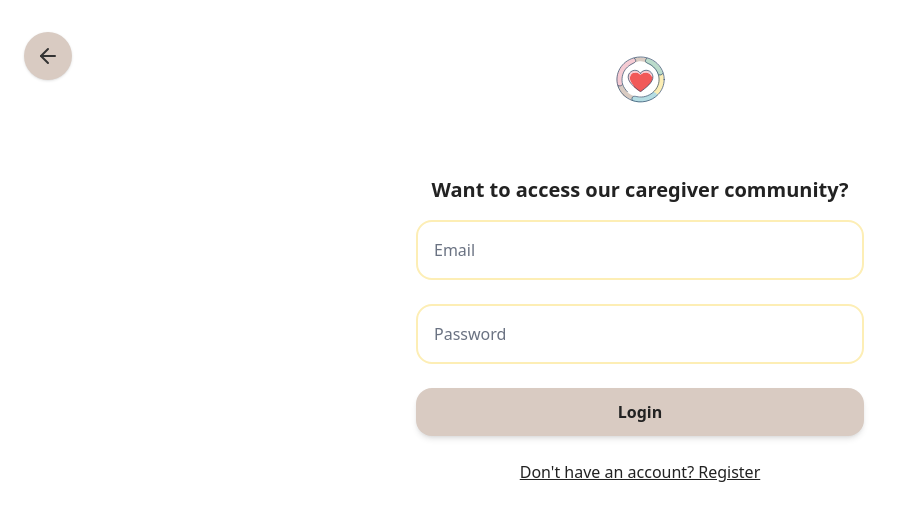
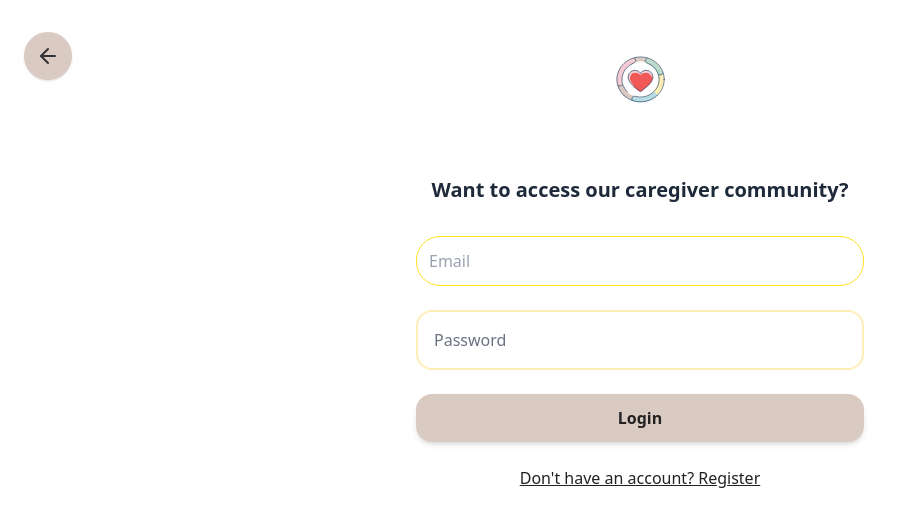
Before and after one commit to magentaong/BefriendersCircle, a React (Vite) app in the folder client/: page /login in a window 1280 px wide. Shown: the top 526 px of the page, without its empty margins (0-903 px from the left). Built offline with nearby package versions, Linux system fonts and the light colour scheme.

Commit message:
Revert "fix: spacing issue in login"
This reverts commit 3742eff552c8041ef548c093f48ac0fdf4fe251b.

```diff
--- a/client/src/pages/Login.tsx
+++ b/client/src/pages/Login.tsx
@@ -47,7 +47,9 @@ export default function LoginPage() {
         onSubmit={handleSubmit}
         className="w-full max-w-md bg-white space-y-4 md:space-y-6 py-4 md:py-6"
       >
-        <h2 className="text-lg md:text-xl font-semibold text-charcoal mb-2 py-2">
+
+        {/* Title */}
+        <h2 className="text-xl font-semibold text-gray-800 mb-2 py-2">
           {isSignup
             ? "Register with us to join the community!"
             : "Want to access our caregiver community?"}
@@ -66,7 +68,7 @@ export default function LoginPage() {
 
         {/*email*/}
         <input
-          className="w-full p-3 md:p-4 border-2 border-canary rounded-2xl focus:outline-none placeholder:text-gray-500 text-charcoal"
+          className="w-full p-3 border border-yellow-300 rounded-xl focus:outline-none placeholder:text-gray-400 mt-4"
           placeholder="Email"
           value={email}
           onChange={(e) => setEmail(e.target.value)}
```
